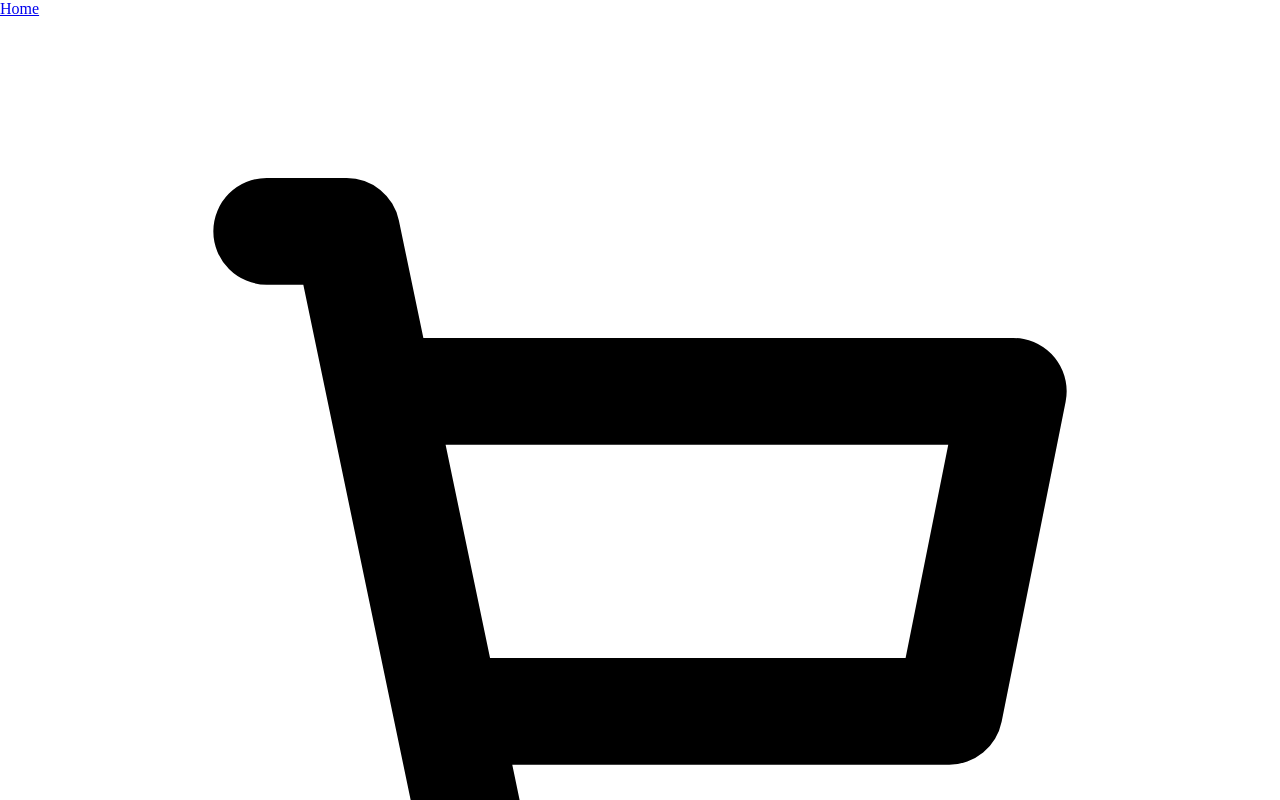
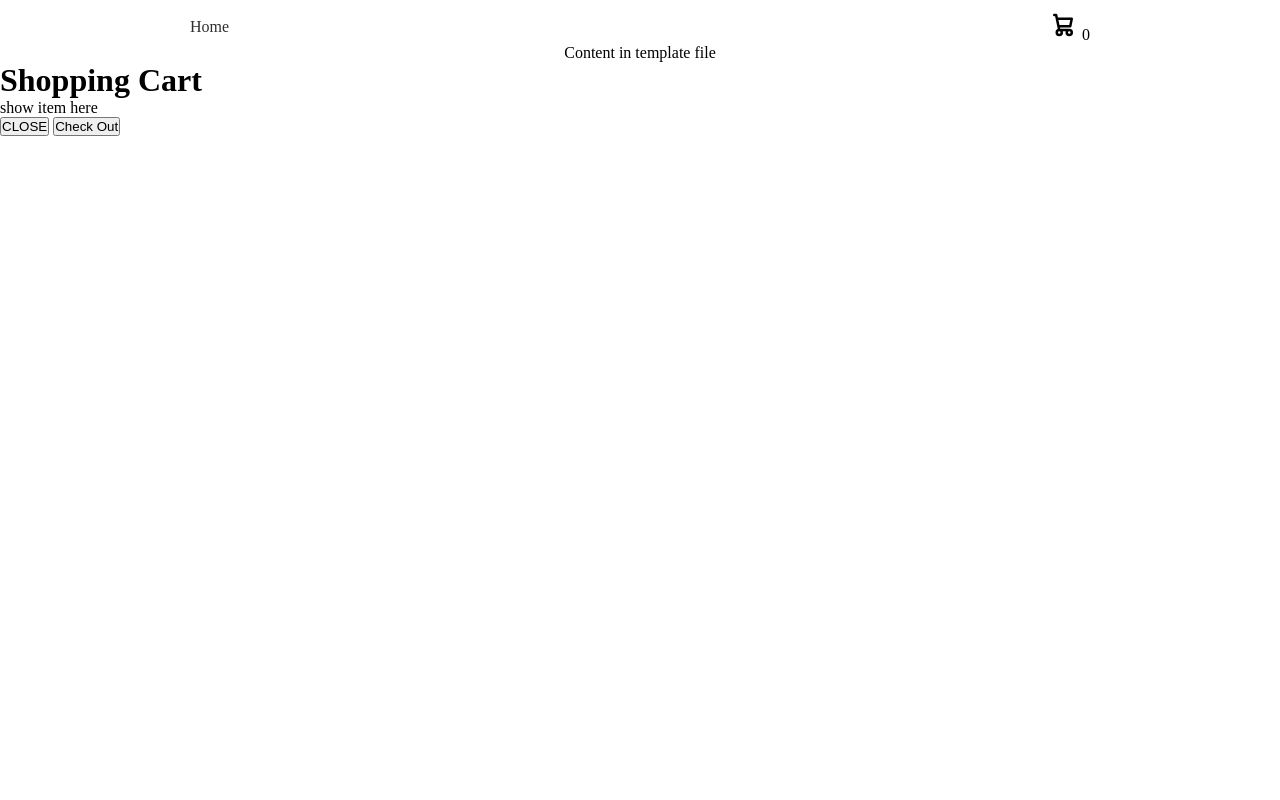
Before and after one commit to egamovj/furniture-shopping, a plain HTML site: page index.html in a window 1280 px wide. Shown: the top 800 px of the page. Drawn offline with Linux system fonts and the light colour scheme.

Commit message:
adding few styles

```diff
--- a/style.css
+++ b/style.css
@@ -10,3 +10,31 @@ body {
     margin: 0;
     font-family: 'Poppins';
 }
+
+svg {
+    width: 30px;
+}
+
+a {
+    text-decoration: none;
+    color: #2f2f2f;
+}
+
+button {
+    cursor: pointer;
+}
+
+.container {
+    width: 900px;
+    max-width: 90vw;
+    margin: auto;
+    text-align: center;
+    padding-top: 10px;
+    transition: 0.5s;
+}
+
+header {
+    display: flex;
+    justify-content: space-between;
+    align-items: center;
+}
```
